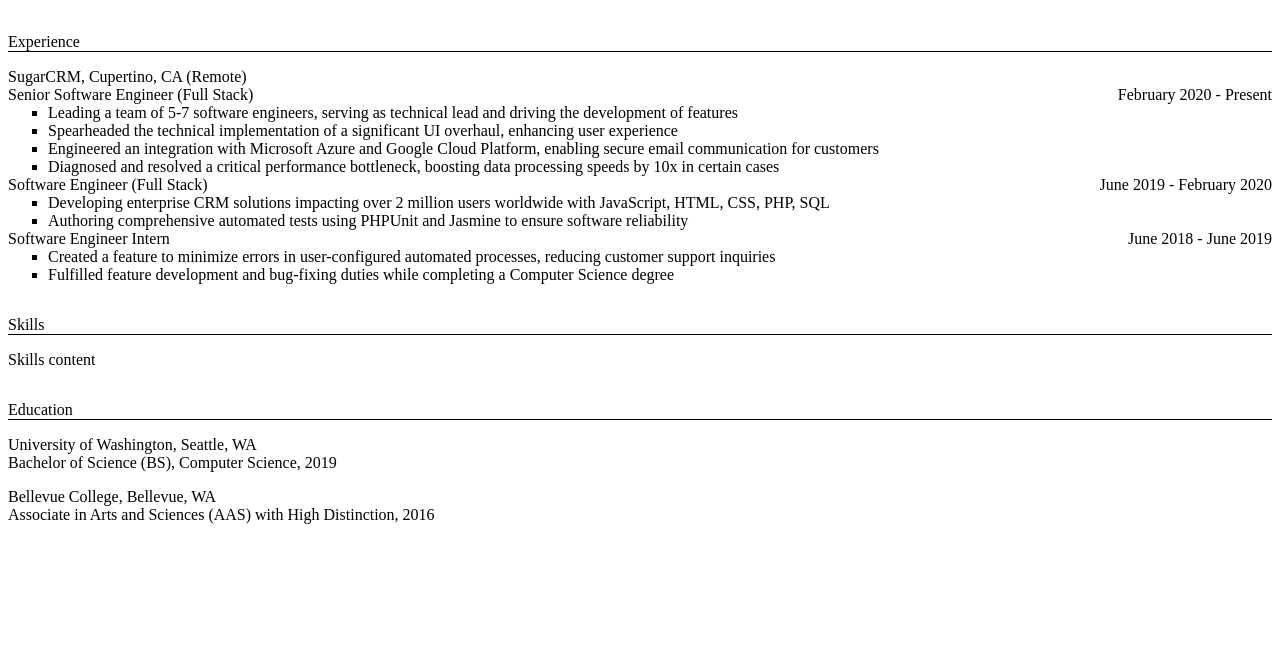
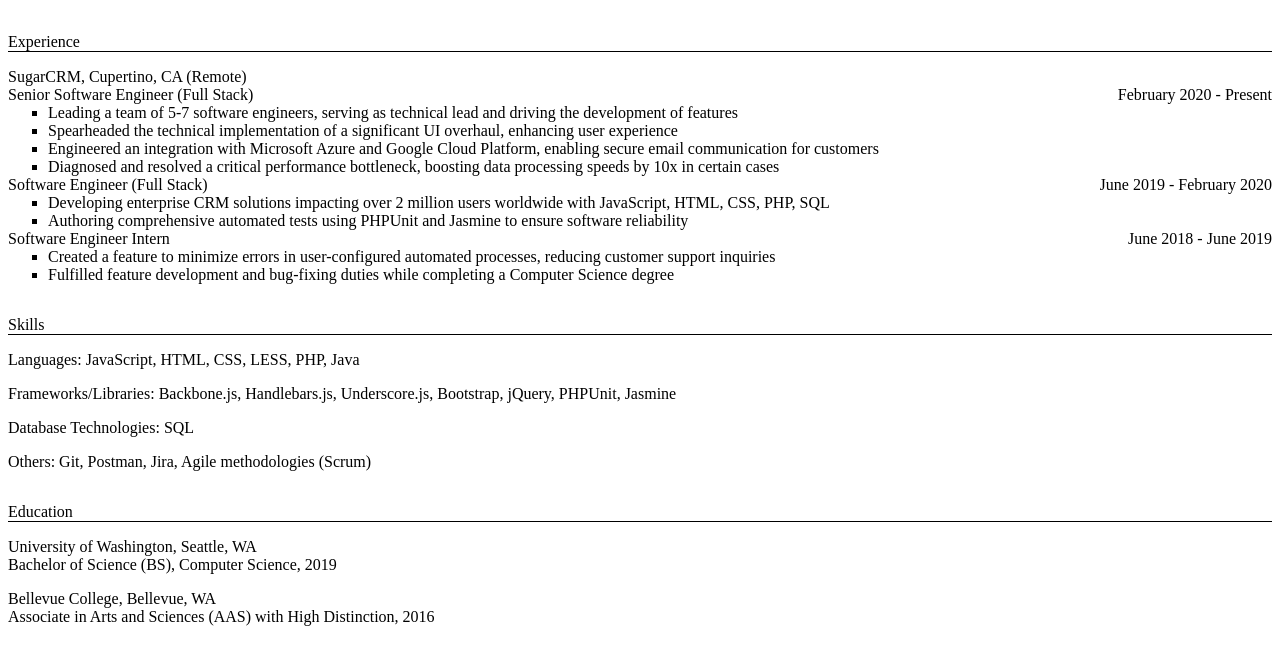
Before and after one commit to wahleric/wahleric.github.io, a plain HTML site: page index.html in a window 1280 px wide. Shown: the part 627-1291 px from the top of the page. Before the commit the page ends 1191 px from the top, so only its background shows below. Drawn offline with Linux system fonts and the light colour scheme.

Commit message:
7: Implement resume skills

```diff
--- a/index.html
+++ b/index.html
@@ -67,7 +67,26 @@
         </div>
         <div id="skills" class="section">
             <div class="section-header">Skills</div>
-            <div class="section-content">Skills content</div>
+            <div class="section-content">
+                <ul class="item-list">
+                    <li class="item">
+                        <span class="skills-category">Languages:</span>
+                        <span>JavaScript, HTML, CSS, LESS, PHP, Java</span>
+                    </li>
+                    <li class="item">
+                        <span class="skills-category">Frameworks/Libraries:</span>
+                        <span>Backbone.js, Handlebars.js, Underscore.js, Bootstrap, jQuery, PHPUnit, Jasmine</span>
+                    </li>
+                    <li class="item">
+                        <span class="skills-category">Database Technologies:</span>
+                        <span>SQL</span>
+                    </li>
+                    <li class="item">
+                        <span class="skills-category">Others:</span>
+                        <span>Git, Postman, Jira, Agile methodologies (Scrum)</span>
+                    </li>
+                </ul>
+            </div>
         </div>
         <div id="education" class="section">
             <div class="section-header">Education</div>
```
